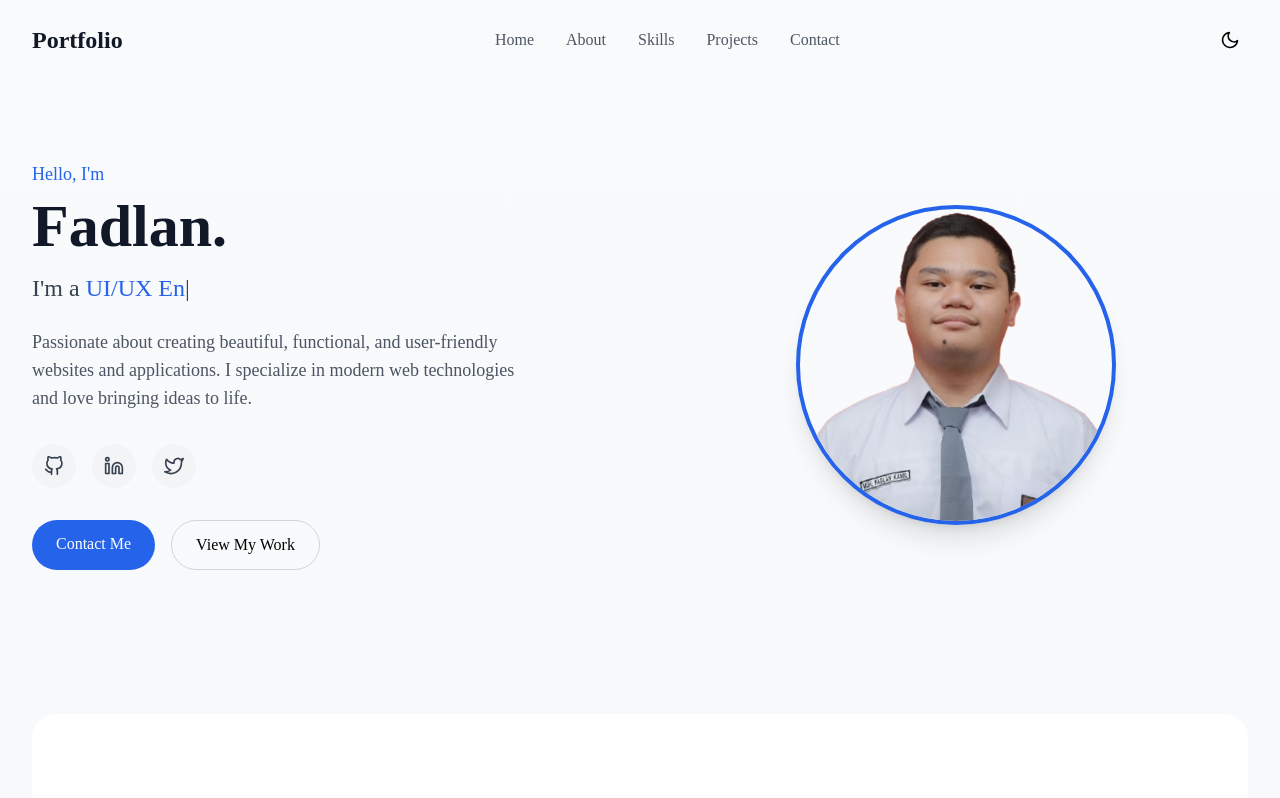
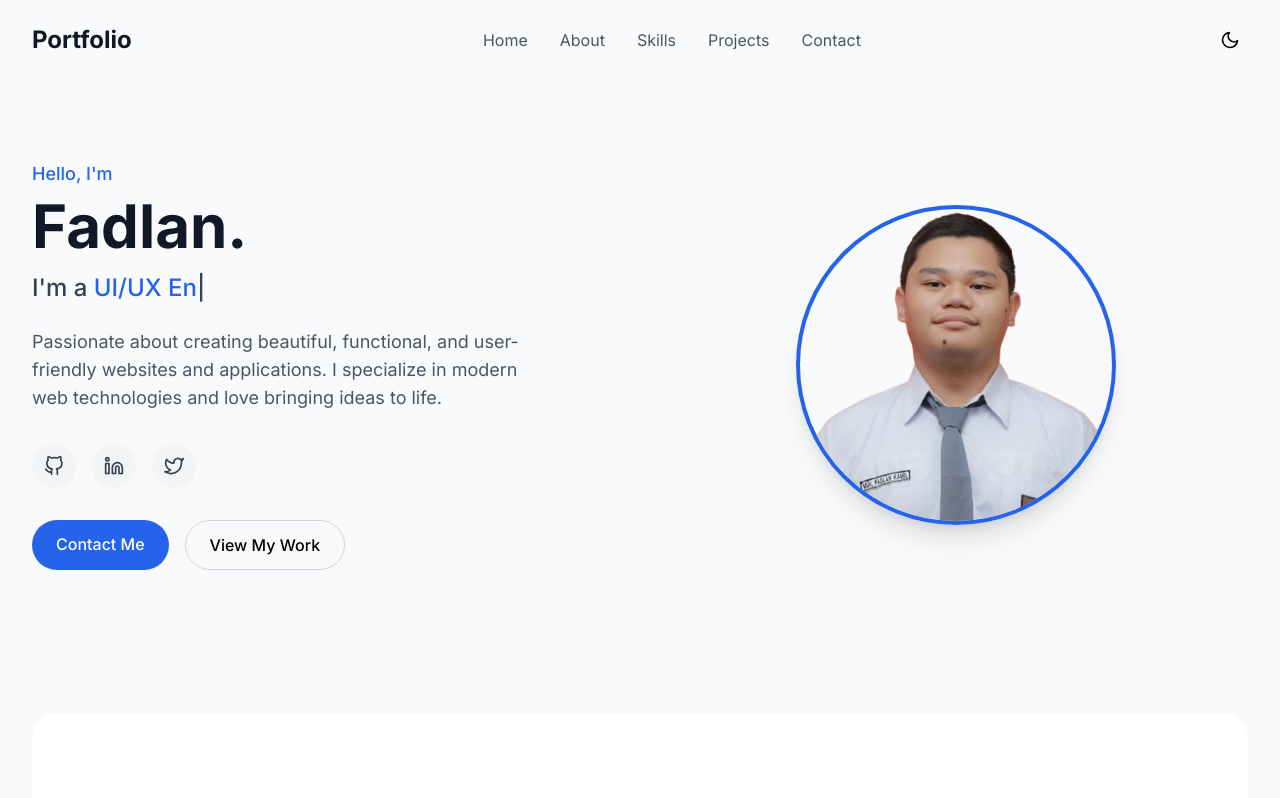
Before and after one commit to Dalan-sukatobrut/fadlan-portofolio, a Next.js app: page / in a window 1280 px wide. Shown: the top 798 px of the page. Built offline with nearby package versions, Linux system fonts and the light colour scheme.

Commit message:
perubahan

```diff
--- a/tailwind.config.js
+++ b/tailwind.config.js
@@ -1,10 +1,7 @@
 /** @type {import('tailwindcss').Config} */
 module.exports = {
   content: [
-    './pages/**/*.{js,ts,jsx,tsx,mdx}',
-    './components/**/*.{js,ts,jsx,tsx,mdx}',
-    './app/**/*.{js,ts,jsx,tsx,mdx}',
-    './src/**/*.{js,ts,jsx,tsx,mdx}',
+    './src/**/*.{js,ts,jsx,tsx,mdx}', // cukup satu path, mencakup semua file di src
   ],
   darkMode: 'class',
   theme: {
@@ -58,8 +55,8 @@ module.exports = {
         sm: "0.25rem",
       },
       fontFamily: {
-        sans: ['var(--font-geist-sans)'],
-        mono: ['var(--font-geist-mono)'],
+        sans: ['var(--font-sans)'], // gunakan variable dari next/font
+        mono: ['var(--font-mono)'],
       },
       keyframes: {
         fadeIn: {
```
